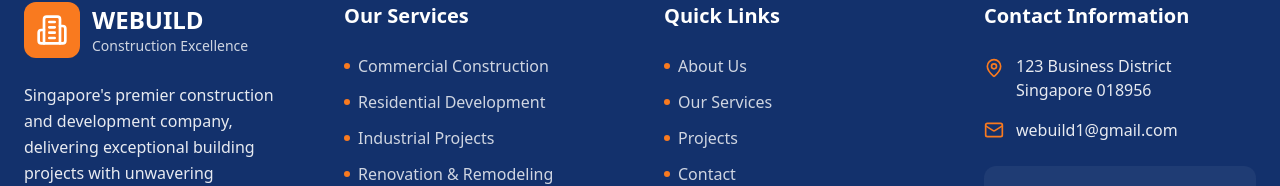
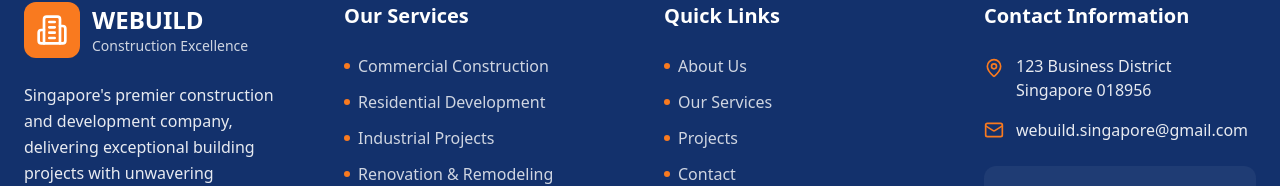
Before and after one commit to shubham123835/webuild-trust-singapore, a React (Vite) app: page / in a window 1280 px wide. Shown: the part 5629-5815 px from the top of the page. Built offline with nearby package versions, Linux system fonts and the light colour scheme.

Commit message:
Change email address
Update the email address in the Contact component to webuild.singapore@gmail.com.

```diff
--- a/src/components/Contact.tsx
+++ b/src/components/Contact.tsx
@@ -19,7 +19,7 @@ const Contact = () => {
     {
       icon: Mail,
       title: "Email Us",
-      details: ["webuild1@gmail.com"],
+      details: ["webuild.singapore@gmail.com"],
       description: "We reply within 24 hours"
     },
     {
--- a/src/components/Footer.tsx
+++ b/src/components/Footer.tsx
@@ -120,7 +120,7 @@ const Footer = () => {
               <div className="flex items-center space-x-3">
                 <Mail className="w-5 h-5 text-secondary flex-shrink-0" />
                 <div>
-                  <p className="text-primary-foreground/90">webuild1@gmail.com</p>
+                  <p className="text-primary-foreground/90">webuild.singapore@gmail.com</p>
                 </div>
               </div>
             </div>
--- a/src/components/Navigation.tsx
+++ b/src/components/Navigation.tsx
@@ -74,7 +74,7 @@ const Navigation = () => {
               <div className="pt-4 border-t border-border">
                 <div className="flex items-center space-x-2 text-sm text-muted-foreground mb-4">
                   <Mail className="w-4 h-4" />
-                  <span>webuild1@gmail.com</span>
+                  <span>webuild.singapore@gmail.com</span>
                 </div>
                 <Button variant="cta" className="w-full">
                   Get Quote
```
